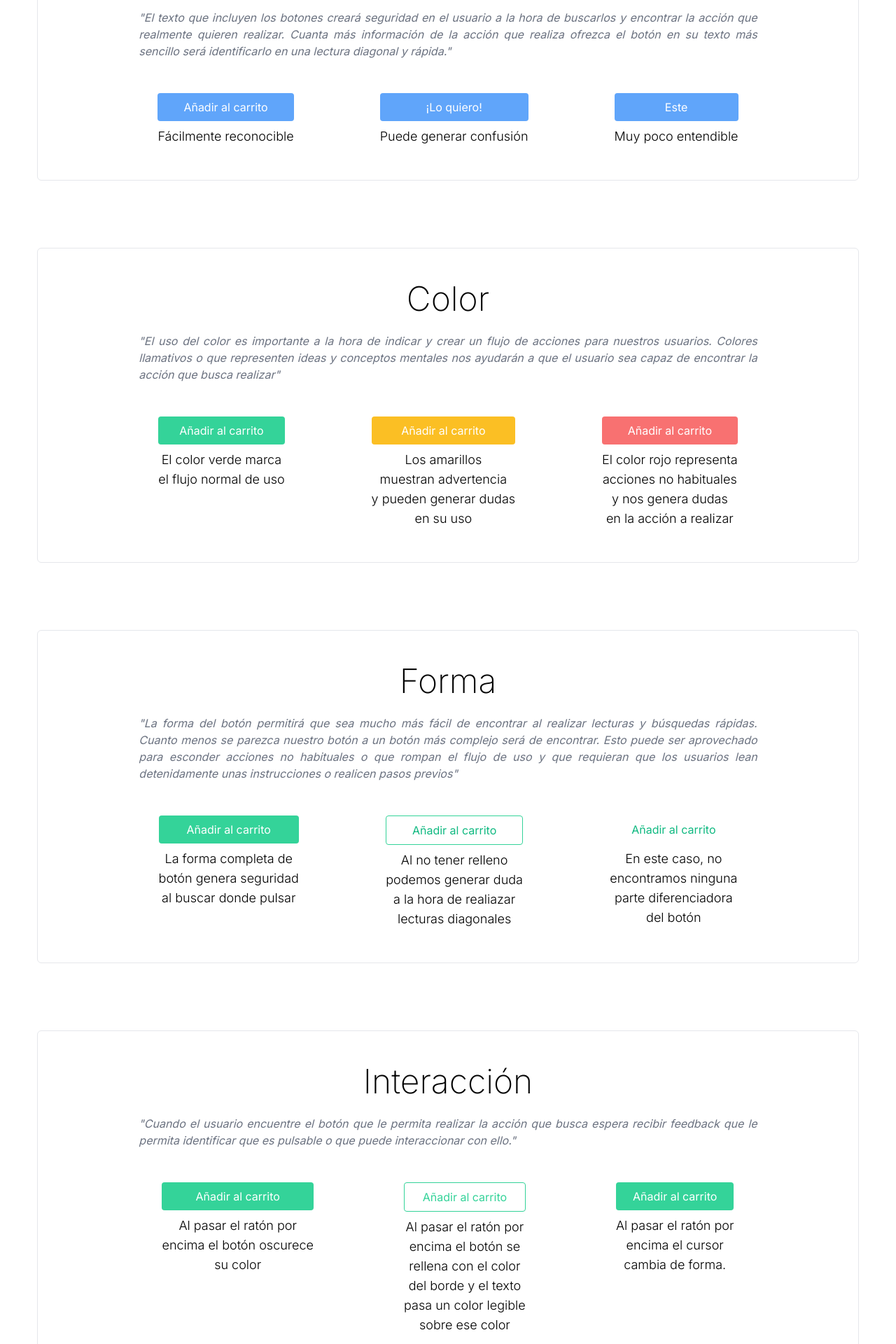
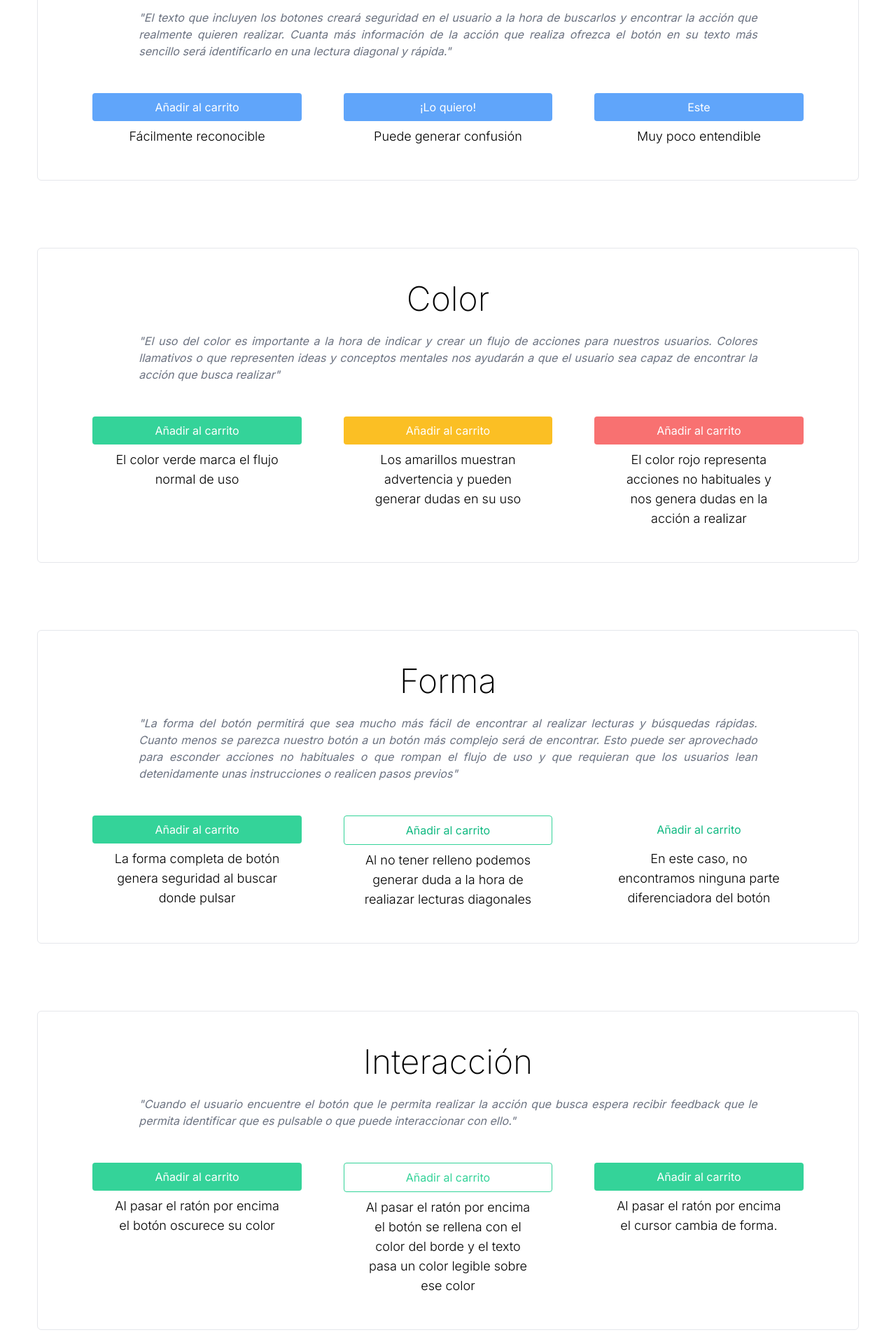
Before and after one commit to ponytojas/TFG-Samples, a Vue app: page /buttons in a window 1280 px wide. Shown: the part 220-2140 px from the top of the page at 70% size. Built offline with nearby package versions, Linux system fonts and the light colour scheme.

Commit message:
🐛  Fix buttons on mobile and small desktop

```diff
--- a/src/views/Buttons.vue
+++ b/src/views/Buttons.vue
@@ -1,11 +1,11 @@
 <template>
   <div class="flex flex-col mt-5">
     <div
-      class="z-20 self-center justify-center align-middle items-center w-11/12 2xl:w-6/12 my-12 py-12 px-12 card border-gray-200 border hover:border-0 rounded-md"
+      class="z-20 self-center justify-center align-middle items-center w-11/12 2xl:w-6/12 my-12 py-8 px-8 md:py-12 md:px-12 card border-gray-200 border hover:border-0 rounded-md"
     >
       <p class="text-center text-5xl font-extralight">Texto</p>
-      <div class="flex flex-row flex-wrap justify-evenly mt-6 mx-24">
-        <p class="text-justify text-gray-500 italic">
+      <div class="flex flex-row flex-wrap justify-evenly mt-6 md:mx-24">
+        <p class="text-justify text-gray-500 italic w-full">
           "El texto que incluyen los botones creará seguridad en el usuario a la
           hora de buscarlos y encontrar la acción que realmente quieren
           realizar. Cuanta más información de la acción que realiza ofrezca el
@@ -14,38 +14,50 @@
         </p>
       </div>
       <div class="flex flex-row flex-wrap justify-evenly mt-12">
-        <div class="flex flex-col">
+        <div
+          class="flex flex-col w-full mb-10 lg:mb-0 lg:w-1/3 content-center items-center mx-auto"
+        >
           <div
-            class="px-4 py-2 bg-blue-400 cursor-pointer text-white rounded hover:bg-blue-600"
+            class="px-4 py-2 bg-blue-400 w-8/12 sm:w-4/12 md:w-6/12 lg:w-10/12 cursor-pointer text-white rounded hover:bg-blue-600"
           >
             <p class="text-center w-full">Añadir al carrito</p>
           </div>
-          <p class="mt-2 text-lg font-light">Fácilmente reconocible</p>
+          <p class="mt-2 text-lg font-light w-8/12 text-center">
+            Fácilmente reconocible
+          </p>
         </div>
-        <div class="flex flex-col">
+        <div
+          class="flex flex-col w-full mb-10 lg:mb-0 lg:w-1/3 content-center items-center mx-auto"
+        >
           <div
-            class="px-4 py-2 bg-blue-400 cursor-pointer text-white rounded hover:bg-blue-600"
+            class="px-4 py-2 bg-blue-400 w-8/12 sm:w-4/12 md:w-6/12 lg:w-10/12 cursor-pointer text-white rounded hover:bg-blue-600"
           >
             <p class="text-center w-full">¡Lo quiero!</p>
           </div>
-          <p class="mt-2 text-lg font-light">Puede generar confusión</p>
+          <p class="mt-2 text-lg font-light w-8/12 text-center">
+            Puede generar confusión
+          </p>
         </div>
-        <div class="flex flex-col">
+        <div
+          class="flex flex-col w-full mb-10 lg:mb-0 lg:w-1/3 content-center items-center mx-auto"
+        >
           <div
-            class="px-4 py-2 bg-blue-400 cursor-pointer text-white rounded hover:bg-blue-600"
+            class="px-4 py-2 bg-blue-400 w-8/12 sm:w-4/12 md:w-6/12 lg:w-10/12 cursor-pointer text-white rounded hover:bg-blue-600"
           >
             <p class="text-center w-full">Este</p>
           </div>
-          <p class="mt-2 text-lg font-light">Muy poco entendible</p>
+          <p class="mt-2 text-lg font-light w-8/12 text-center">
+            Muy poco entendible
+          </p>
         </div>
       </div>
     </div>
     <div
-      class="z-20 self-center justify-center align-middle items-center w-11/12 2xl:w-6/12 my-12 py-12 px-12 card border-gray-200 border hover:border-0 rounded-md"
+      class="z-20 self-center justify-center align-middle items-center w-11/12 2xl:w-6/12 my-12 py-8 px-8 md:py-12 md:px-12 card border-gray-200 border hover:border-0 rounded-md"
     >
       <p class="text-center text-5xl font-extralight">Color</p>
-      <div class="flex flex-row flex-wrap justify-evenly mt-6 mx-24">
-        <p class="text-justify text-gray-500 italic">
+      <div class="flex flex-row flex-wrap justify-evenly mt-6 md:mx-24">
+        <p class="text-justify text-gray-500 italic w-full">
           "El uso del color es importante a la hora de indicar y crear un flujo
           de acciones para nuestros usuarios. Colores llamativos o que
           representen ideas y conceptos mentales nos ayudarán a que el usuario
@@ -53,47 +65,51 @@
         </p>
       </div>
       <div class="flex flex-row flex-wrap justify-evenly mt-12">
-        <div class="flex flex-col">
+        <div
+          class="flex flex-col w-full mb-10 lg:mb-0 lg:w-1/3 content-center items-center mx-auto"
+        >
           <div
-            class="px-4 py-2 bg-green-400 cursor-pointer text-white rounded hover:bg-green-600"
+            class="px-4 py-2 bg-green-400 w-8/12 sm:w-4/12 md:w-6/12 lg:w-10/12 cursor-pointer text-white rounded hover:bg-green-600"
           >
             <p class="text-center w-full">Añadir al carrito</p>
           </div>
-          <p class="mt-2 text-lg font-light text-center">
-            El color verde marca <br />el flujo normal de uso
+          <p class="mt-2 text-lg font-light w-8/12 text-center">
+            El color verde marca el flujo normal de uso
           </p>
         </div>
-        <div class="flex flex-col">
+        <div
+          class="flex flex-col w-full mb-10 lg:mb-0 lg:w-1/3 content-center items-center mx-auto"
+        >
           <div
-            class="px-4 py-2 bg-yellow-400 cursor-pointer text-white rounded hover:bg-yellow-500"
+            class="px-4 py-2 bg-yellow-400 w-8/12 sm:w-4/12 md:w-6/12 lg:w-10/12 cursor-pointer text-white rounded hover:bg-yellow-500"
           >
             <p class="text-center w-full">Añadir al carrito</p>
           </div>
-          <p class="mt-2 text-lg font-light text-center">
-            Los amarillos<br />
-            muestran advertencia<br />y pueden generar dudas<br />en su uso
+          <p class="mt-2 text-lg font-light w-8/12 text-center">
+            Los amarillos muestran advertencia y pueden generar dudas en su uso
           </p>
         </div>
-        <div class="flex flex-col">
+        <div
+          class="flex flex-col w-full mb-10 lg:mb-0 lg:w-1/3 content-center items-center mx-auto"
+        >
           <div
-            class="px-4 py-2 bg-red-400 cursor-pointer text-white rounded hover:bg-red-600"
+            class="px-4 py-2 bg-red-400 w-8/12 sm:w-4/12 md:w-6/12 lg:w-10/12 cursor-pointer text-white rounded hover:bg-red-600"
           >
             <p class="text-center w-full">Añadir al carrito</p>
           </div>
-          <p class="mt-2 text-lg font-light text-center">
-            El color rojo representa <br />
-            acciones no habituales <br />
-            y nos genera dudas <br />en la acción a realizar
+          <p class="mt-2 text-lg font-light w-8/12 text-center">
+            El color rojo representa acciones no habituales y nos genera dudas
+            en la acción a realizar
           </p>
         </div>
       </div>
     </div>
     <div
-      class="z-20 self-center justify-center align-middle items-center w-11/12 2xl:w-6/12 my-12 py-12 px-12 card border-gray-200 border hover:border-0 rounded-md"
+      class="z-20 self-center justify-center align-middle items-center w-11/12 2xl:w-6/12 my-12 py-8 px-8 md:py-12 md:px-12 card border-gray-200 border hover:border-0 rounded-md"
     >
       <p class="text-center text-5xl font-extralight">Forma</p>
-      <div class="flex flex-row flex-wrap justify-evenly mt-6 mx-24">
-        <p class="text-justify text-gray-500 italic">
+      <div class="flex flex-row flex-wrap justify-evenly mt-6 md:mx-24">
+        <p class="text-justify text-gray-500 italic w-full">
           "La forma del botón permitirá que sea mucho más fácil de encontrar al
           realizar lecturas y búsquedas rápidas. Cuanto menos se parezca nuestro
           botón a un botón más complejo será de encontrar. Esto puede ser
@@ -103,102 +119,115 @@
         </p>
       </div>
       <div class="flex flex-row flex-wrap justify-evenly mt-12">
-        <div class="flex flex-col">
-          <div class="px-4 py-2 bg-green-400 cursor-pointer text-white rounded">
+       <div
+          class="flex flex-col w-full mb-10 lg:mb-0 lg:w-1/3 content-center items-center mx-auto"
+        >
+          <div class="px-4 py-2 bg-green-400 w-8/12 sm:w-4/12 md:w-6/12 lg:w-10/12 cursor-pointer text-white rounded">
             <p class="text-center w-full">Añadir al carrito</p>
           </div>
-          <p class="mt-2 text-lg font-light text-center">
-            La forma completa de<br />botón genera seguridad<br />al buscar
-            donde pulsar
+          <p class="mt-2 text-lg font-light w-8/12 text-center">
+            La forma completa de botón genera seguridad al buscar donde pulsar
           </p>
         </div>
-        <div class="flex flex-col">
+        <div
+          class="flex flex-col w-full mb-10 lg:mb-0 lg:w-1/3 content-center items-center mx-auto"
+        >
           <div
-            class="px-4 py-2 cursor-pointer text-green-500 rounded border border-green-400"
+            class="px-4 py-2 cursor-pointer text-green-500 w-8/12 sm:w-4/12 md:w-6/12 lg:w-10/12 rounded border border-green-400"
           >
             <p class="text-center w-full">Añadir al carrito</p>
           </div>
-          <p class="mt-2 text-lg font-light text-center">
-            Al no tener relleno<br />podemos generar duda<br />a la hora de
-            realiazar<br />lecturas diagonales
+          <p class="mt-2 text-lg font-light w-8/12 text-center">
+            Al no tener relleno podemos generar duda a la hora de realiazar
+            lecturas diagonales
           </p>
         </div>
-        <div class="flex flex-col">
-          <div class="px-4 py-2 cursor-pointer text-green-500 rounded">
+        <div
+          class="flex flex-col w-full mb-10 lg:mb-0 lg:w-1/3 content-center items-center mx-auto"
+        >
+          <div
+            class="px-4 py-2 cursor-pointer text-green-500 w-8/12 sm:w-4/12 md:w-6/12 lg:w-10/12 rounded"
+          >
             <p class="text-center w-full">Añadir al carrito</p>
           </div>
-          <p class="mt-2 text-lg font-light text-center">
-            En este caso, no <br />encontramos ninguna<br />parte
-            diferenciadora<br />del botón
+          <p class="mt-2 text-lg font-light w-8/12 text-center">
+            En este caso, no encontramos ninguna parte diferenciadora del botón
           </p>
         </div>
       </div>
     </div>
     <div
-      class="z-20 self-center justify-center align-middle items-center w-11/12 2xl:w-6/12 my-12 py-12 px-12 card border-gray-200 border hover:border-0 rounded-md"
+      class="z-20 self-center justify-center align-middle items-center w-11/12 2xl:w-6/12 my-12 py-8 px-8 md:py-12 md:px-12 card border-gray-200 border hover:border-0 rounded-md"
     >
       <p class="text-center text-5xl font-extralight">Interacción</p>
-      <div class="flex flex-row flex-wrap justify-evenly mt-6 mx-24">
-        <p class="text-justify text-gray-500 italic">
+      <div class="flex flex-row flex-wrap justify-evenly mt-6 md:mx-24">
+        <p class="text-justify text-gray-500 italic w-full">
           "Cuando el usuario encuentre el botón que le permita realizar la
           acción que busca espera recibir feedback que le permita identificar
           que es pulsable o que puede interaccionar con ello."
         </p>
       </div>
       <div class="flex flex-row flex-wrap justify-evenly mt-12">
-        <div class="flex flex-col">
+        <div
+          class="flex flex-col w-full mb-10 lg:mb-0 lg:w-1/3 content-center items-center mx-auto"
+        >
           <div
-            class="px-4 py-2 bg-green-400 cursor-pointer text-white rounded hover:bg-green-600"
+            class="px-4 py-2 bg-green-400 w-8/12 sm:w-4/12 md:w-6/12 lg:w-10/12 text-white rounded hover:bg-green-600"
           >
             <p class="text-center w-full">Añadir al carrito</p>
           </div>
-          <p class="mt-2 text-lg font-light text-center">
-            Al pasar el ratón por <br />encima el botón oscurece<br />
-            su color
+          <p class="mt-2 text-lg font-light w-8/12 text-center">
+            Al pasar el ratón por encima el botón oscurece su color
           </p>
         </div>
-        <div class="flex flex-col">
+        <div
+          class="flex flex-col w-full mb-10 lg:mb-0 lg:w-1/3 content-center items-center mx-auto"
+        >
           <div
-            class="px-4 py-2 cursor-pointer text-green-400 rounded border border-green-400 hover:text-white hover:bg-green-400"
+            class="px-4 py-2 text-green-400 w-8/12 sm:w-4/12 md:w-6/12 lg:w-10/12 rounded border border-green-400 hover:text-white hover:bg-green-400"
           >
             <p class="text-center w-full">Añadir al carrito</p>
           </div>
-          <p class="mt-2 text-lg font-light text-center">
-            Al pasar el ratón por <br />encima el botón se<br />rellena con el
-            color<br />
-            del borde y el texto<br />pasa un color legible<br />sobre ese color
+          <p class="mt-2 text-lg font-light text-center w-8/12">
+            Al pasar el ratón por encima el botón se rellena con el color del
+            borde y el texto pasa un color legible sobre ese color
           </p>
         </div>
-        <div class="flex flex-col">
-          <div class="px-4 py-2 bg-green-400 cursor-pointer text-white rounded">
+        <div
+          class="flex flex-col w-full mb-10 lg:mb-0 lg:w-1/3 content-center items-center mx-auto"
+        >
+          <div
+            class="px-4 py-2 bg-green-400 w-8/12 sm:w-4/12 md:w-6/12 lg:w-10/12 cursor-pointer text-white rounded"
+          >
             <p class="text-center w-full">Añadir al carrito</p>
           </div>
-          <p class="mt-2 text-lg font-light text-center">
-            Al pasar el ratón por <br />encima el cursor<br />
-            cambia de forma.
+          <p class="mt-2 text-lg font-light text-center w-8/12">
+            Al pasar el ratón por encima el cursor cambia de forma.
           </p>
         </div>
       </div>
     </div>
     <div
-      class="z-20 self-center justify-center align-middle items-center w-11/12 2xl:w-6/12 my-12 py-12 px-12 card border-gray-200 border hover:border-0 rounded-md"
+      class="z-20 self-center justify-center align-middle items-center w-11/12 2xl:w-6/12 my-12 py-8 px-8 md:py-12 md:px-12 card border-gray-200 border hover:border-0 rounded-md"
     >
       <p class="text-center text-5xl font-extralight">Sombra</p>
-      <div class="flex flex-row flex-wrap justify-evenly mt-6 mx-24">
-        <p class="text-justify text-gray-500 italic">
+      <div class="flex flex-row flex-wrap justify-evenly mt-6 md:mx-24">
+        <p class="text-justify text-gray-500 italic w-full">
           "Podemos utilizar la sombra como otra forma de generar feedback para
           la interacción del usuario. Además, la sombra nos ayuda a crear
           jerarquía en los elementos y el contenido"
         </p>
       </div>
       <div class="flex flex-row flex-wrap justify-evenly mt-12">
-        <div class="flex flex-col">
+        <div
+          class="flex flex-col w-full mb-10 lg:mb-0 lg:w-1/3 content-center items-center mx-auto"
+        >
           <div
-            class="w-48 px-4 py-2 mx-auto bg-green-400 cursor-pointer text-white rounded shadow-md hover:shadow-xl btn-shadow active:shadow-none"
+            class="px-4 py-2 mx-auto bg-green-400 w-8/12 sm:w-4/12 md:w-6/12 lg:w-10/12 cursor-pointer text-white rounded shadow-md hover:shadow-xl btn-shadow active:shadow-none"
           >
             <p class="text-center w-full">Añadir al carrito</p>
           </div>
-          <p class="mt-2 text-lg font-light text-justify w-auto">
+          <p class="mt-2 text-lg font-light w-8/12 xl:w-full text-center">
             En este caso, la sombra inicial facilita identificar que el botón
             está activo. Por otro lado, al poner el cursor por encima, la sombra
             se incrementa. Por último, la sombra desaparece al pulsarse.
```
